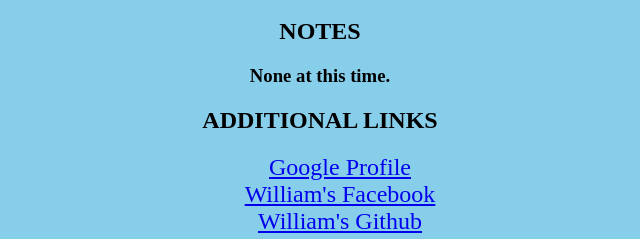
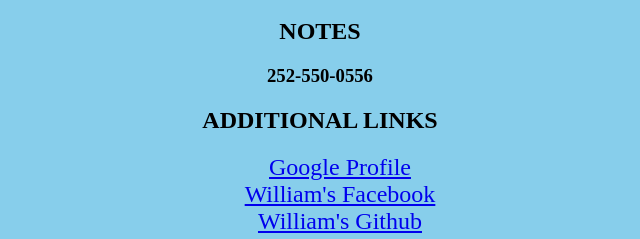
Before and after one commit to Enkey-William/Teancum.github.io, a plain HTML site: page index.html in a window 1280 px wide. Shown: the part 431-670 px from the top of the page, 320-960 px from the left. Drawn offline with Linux system fonts and the light colour scheme.

Commit message:
20170714a

```diff
--- a/index.html
+++ b/index.html
@@ -46,7 +46,7 @@
             <li><a href = "html/flexboxsyntax.html" target = "_blank">Flexbox Syntax</a></li>
             </ul></nav>
         <h2>NOTES</h2>
-        <h3>None at this time.</h3>
+        <h3>252-550-0556</h3>
             <h2>ADDITIONAL LINKS</h2>
         <nav><ul>
             <li><a href = "https://plus.google.com/u/0/+WilliamEnkey" target = "_blank">Google Profile</a></li>
```
Also changed, not shown: acme/views/home.htm (added).
